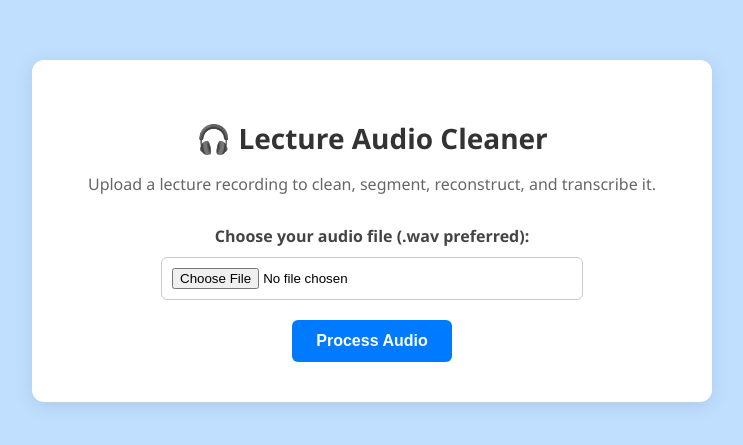
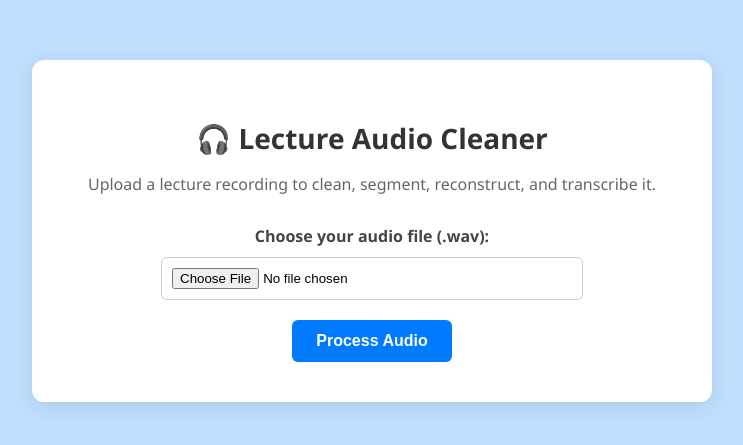
Before and after one commit to Shanks13-37/CleanCapture---Smart-Lecture-Capturer-Cleaner-SLCC-, a Flask app: page / in a window 1280 px wide. Shown: the top 445 px of the page, without its empty margins (268-1011 px from the left). Run offline with Flask 3, Linux system fonts and the light colour scheme.

Commit message:
clean capture (initial commit)

```diff
--- a/templates/index.html
+++ b/templates/index.html
@@ -11,7 +11,7 @@
     <p>Upload a lecture recording to clean, segment, reconstruct, and transcribe it.</p>
 
     <form action="/process" method="POST" enctype="multipart/form-data">
-      <label for="audio">Choose your audio file (.wav preferred):</label>
+      <label for="audio">Choose your audio file (.wav):</label>
       <input type="file" id="audio" name="audio" accept="audio/*" required>
 
       <button type="submit">Process Audio</button>
```
Also changed, not shown: README.md (deleted).
